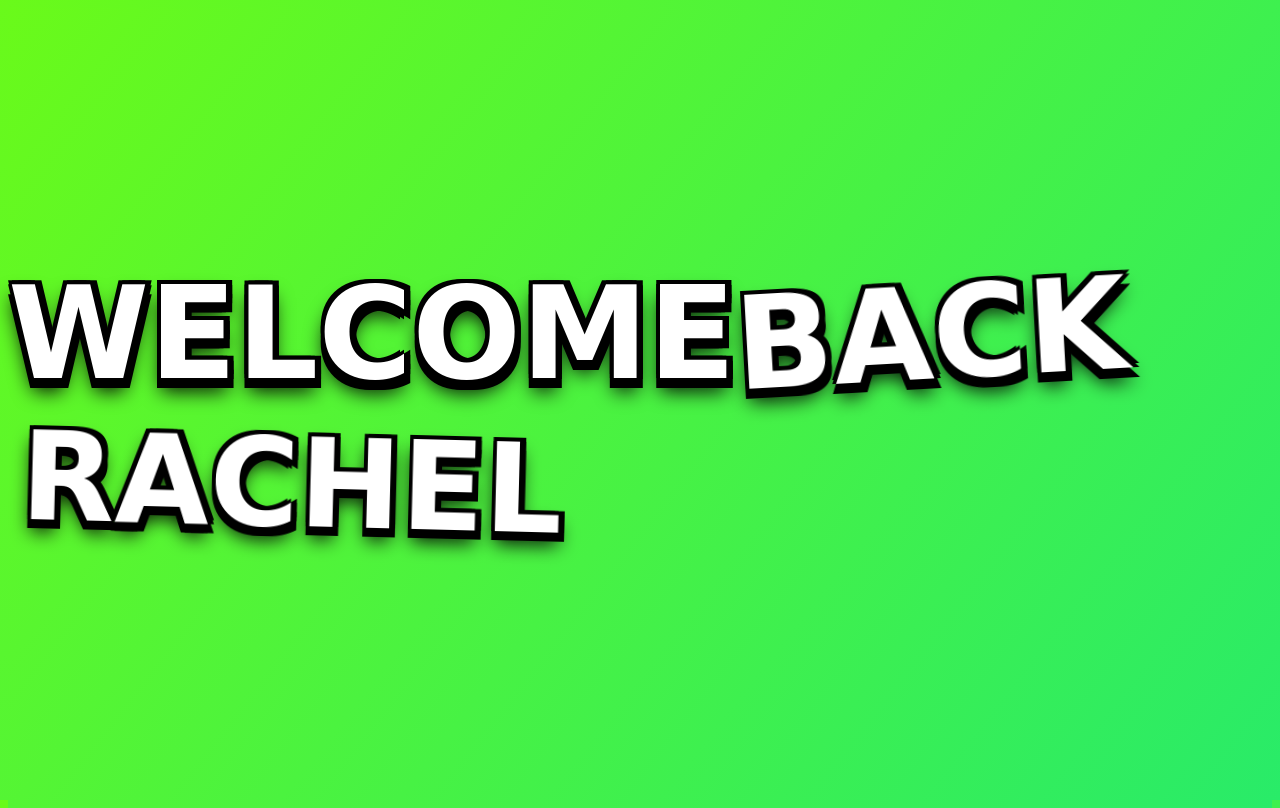
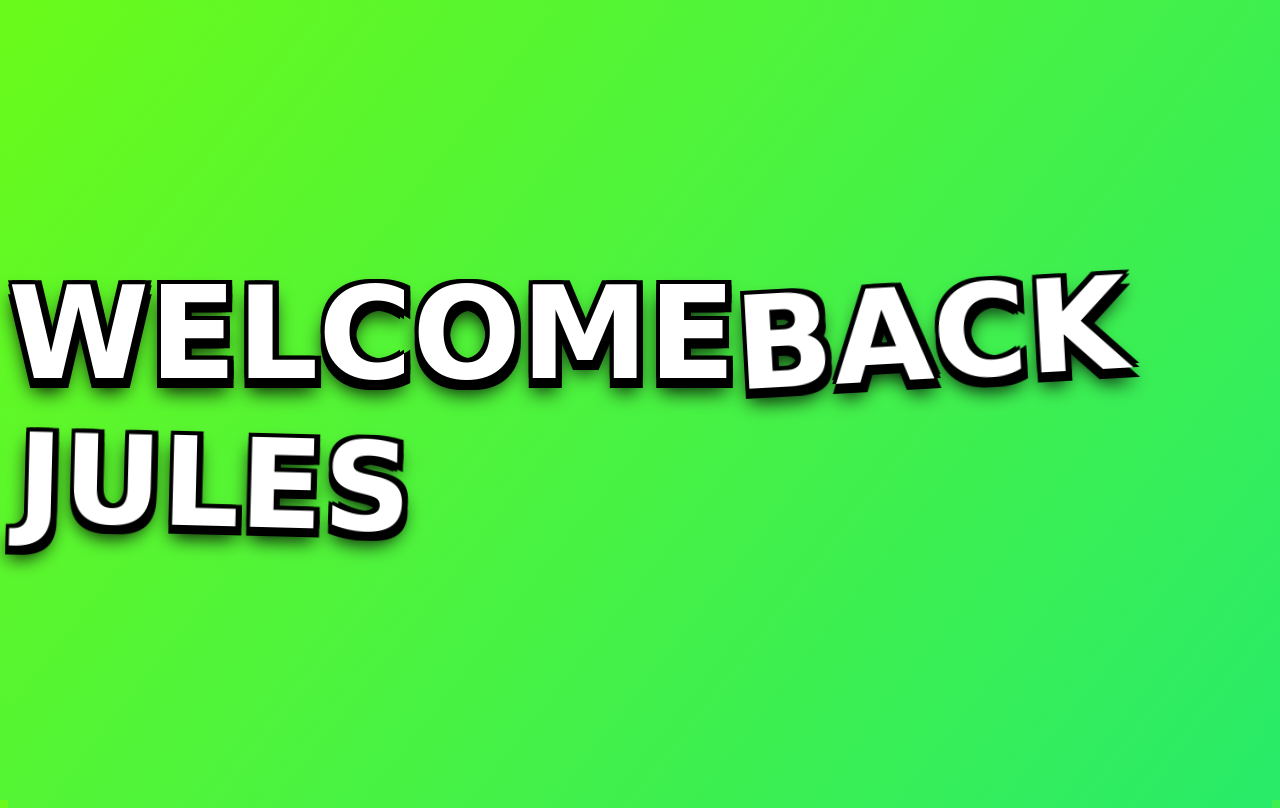
Before and after one commit to matt123miller/welcome-back-simpleclick, a plain HTML site: page index.html in a window 1280 px wide. Drawn offline with Linux system fonts and the light colour scheme.

Commit message:
Update index.html

```diff
--- a/index.html
+++ b/index.html
@@ -118,7 +118,7 @@
 </head>
 
 <body>
-  <h1><span>WELCOME</span><span>BACK</span><span>RACHEL</span></h1>
+  <h1><span>WELCOME</span><span>BACK</span><span>JULES</span></h1>
 </body>
 
 </html>
```
